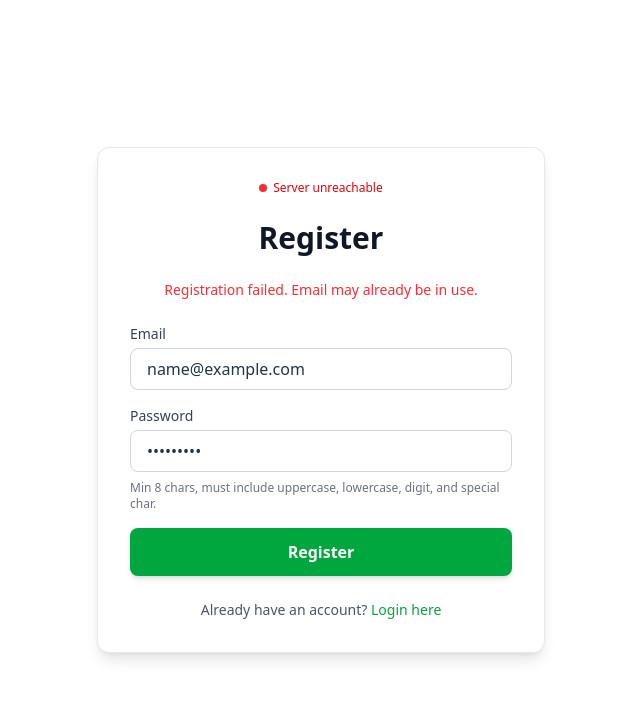
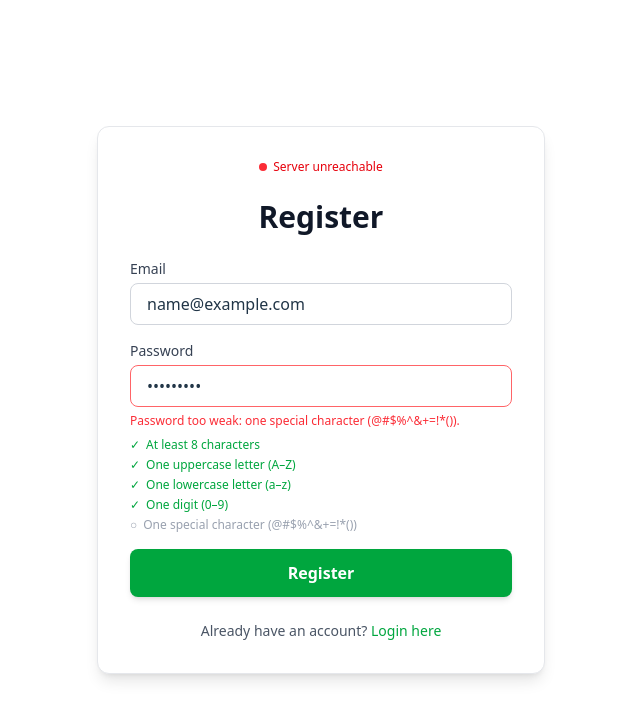
Before and after one commit to im24a-edenf/BattleShips_frontend, a React (Vite) app: page /register in a window 1280 px wide. Both pictures are taken after typing "name@example.com", "Sample123" into the empty fields and a click on the button "Register". Shown: the top 720 px of the page, without its empty margins (319-959 px from the left). Built offline with nearby package versions, Linux system fonts and the light colour scheme; no server answers.

Commit message:
Add live password requirements checklist to register form

```diff
--- a/src/components/Register.tsx
+++ b/src/components/Register.tsx
@@ -6,27 +6,38 @@ import { useAuth } from '../AuthContext';
 import { parseAuthResponse } from '../authResponse';
 import BackendStatus from './BackendStatus';
 
-/**
- * Register Component
- *
- * This component handles user registration. It allows new users to
- * create an account by providing an email and password.
- */
+const RULES = [
+  { label: 'At least 8 characters',                   test: (p: string) => p.length >= 8 },
+  { label: 'One uppercase letter (A–Z)',               test: (p: string) => /[A-Z]/.test(p) },
+  { label: 'One lowercase letter (a–z)',               test: (p: string) => /[a-z]/.test(p) },
+  { label: 'One digit (0–9)',                          test: (p: string) => /[0-9]/.test(p) },
+  { label: 'One special character (@#$%^&+=!*())',     test: (p: string) => /[@#$%^&+=!*()]/.test(p) },
+];
+
+const passwordError = (password: string): string | null => {
+  const failed = RULES.filter(r => !r.test(password));
+  if (failed.length === 0) return null;
+  if (failed.length === RULES.length) return null; // don't nag on empty field
+  return 'Password too weak: ' + failed.map(r => r.label.toLowerCase()).join(', ') + '.';
+};
+
 const Register: React.FC = () => {
-  // State for form inputs.
   const [email, setEmail] = useState('');
   const [password, setPassword] = useState('');
+  const [touched, setTouched] = useState(false);
   const [error, setError] = useState('');
   const [isLoading, setIsLoading] = useState(false);
 
   const navigate = useNavigate();
   const { login } = useAuth();
 
-  /**
-   * Called when the user clicks 'Register'
-   */
+  const inlineError = touched && password.length > 0 ? passwordError(password) : null;
+  const isPasswordValid = RULES.every(r => r.test(password));
+
   const handleSubmit = async (e: React.FormEvent) => {
     e.preventDefault();
+    setTouched(true);
+    if (!isPasswordValid) return;
     setError('');
     setIsLoading(true);
     try {
@@ -36,7 +47,14 @@ const Register: React.FC = () => {
       navigate('/');
     } catch (err: unknown) {
       if (axios.isAxiosError(err)) {
-        setError(err.response?.data?.message || 'Registration failed. Email may already be in use.');
+        const msg = err.response?.data?.message ?? '';
+        if (/weak|password/i.test(msg)) {
+          setError('Password too weak. Please choose a stronger password.');
+        } else if (msg) {
+          setError(msg);
+        } else {
+          setError('Registration failed. Email may already be in use.');
+        }
       } else if (err instanceof Error) {
         setError(err.message);
       } else {
@@ -69,20 +87,44 @@ const Register: React.FC = () => {
               placeholder="you@example.com"
             />
           </div>
+
           <div>
             <label className="block text-sm font-medium text-gray-700 dark:text-gray-300 mb-1">Password</label>
             <input
               type="password"
               value={password}
-              onChange={(e) => setPassword(e.target.value)}
+              onChange={(e) => { setPassword(e.target.value); setTouched(true); }}
               required
-              className="w-full px-4 py-2 border border-gray-300 dark:border-gray-600 rounded-lg focus:ring-2 focus:ring-green-500 focus:border-transparent bg-white dark:bg-gray-700 dark:text-white outline-none transition"
+              className={`w-full px-4 py-2 border rounded-lg focus:ring-2 focus:border-transparent bg-white dark:bg-gray-700 dark:text-white outline-none transition ${
+                inlineError
+                  ? 'border-red-400 focus:ring-red-400'
+                  : isPasswordValid && password.length > 0
+                    ? 'border-green-400 focus:ring-green-500'
+                    : 'border-gray-300 dark:border-gray-600 focus:ring-green-500'
+              }`}
               placeholder="••••••••"
             />
-            <p className="mt-2 text-xs text-gray-500 dark:text-gray-400">
-              Min 8 chars, must include uppercase, lowercase, digit, and special char.
-            </p>
+
+            {inlineError && (
+              <p className="mt-1.5 text-xs text-red-500">{inlineError}</p>
+            )}
+
+            {/* Requirements checklist */}
+            <ul className="mt-2 space-y-1">
+              {RULES.map(rule => {
+                const met = rule.test(password);
+                return (
+                  <li key={rule.label} className={`flex items-center gap-1.5 text-xs transition-colors ${
+                    met ? 'text-green-600 dark:text-green-400' : 'text-gray-400 dark:text-gray-500'
+                  }`}>
+                    <span className="font-bold">{met ? '✓' : '○'}</span>
+                    {rule.label}
+                  </li>
+                );
+              })}
+            </ul>
           </div>
+
           <button
             type="submit"
             disabled={isLoading}
```
